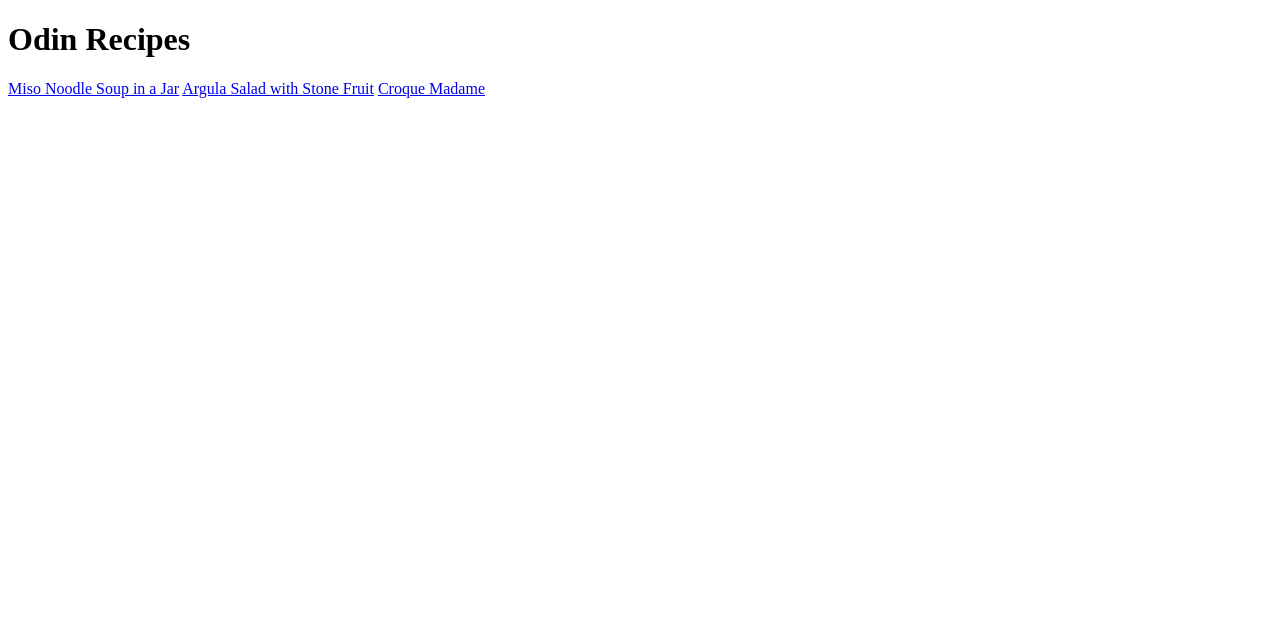
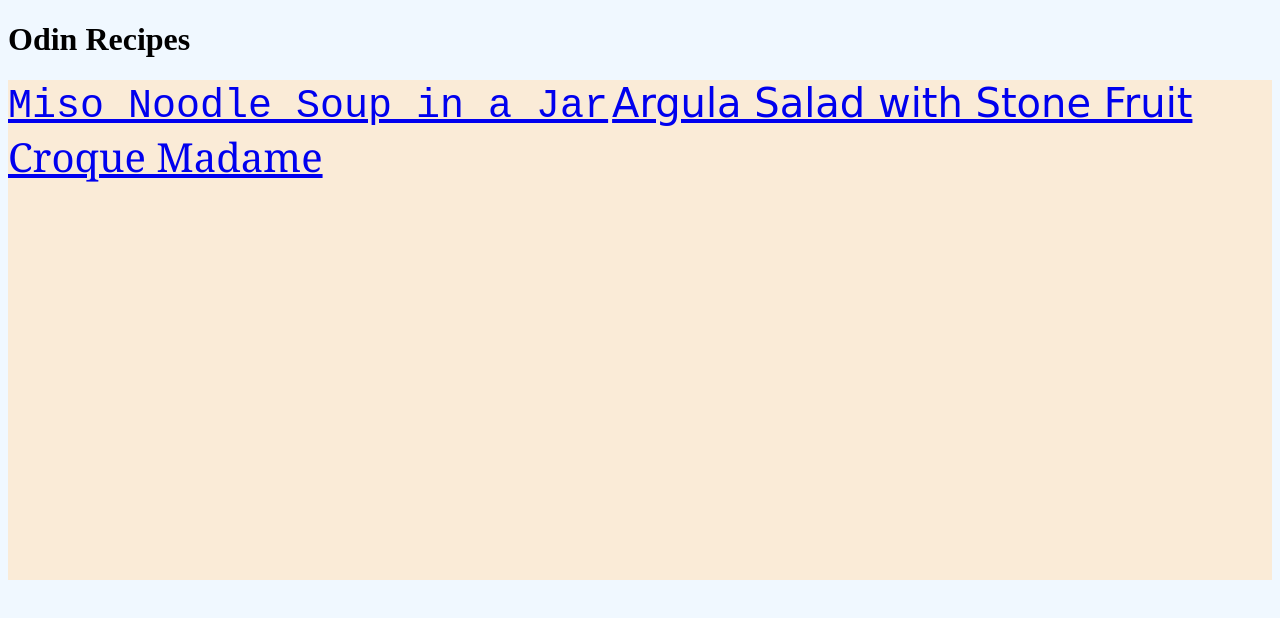
Before and after one commit to rxssula/odin-recipes, a plain HTML site: page index.html in a window 1280 px wide. Drawn offline with Linux system fonts and the light colour scheme.

Commit message:
add style.css file and change background-colors with fonts and their sizes

```diff
--- a/index.html
+++ b/index.html
@@ -1,14 +1,17 @@
 <!DOCTYPE html>
 <html lang="en">
 <head>
+  <link rel="stylesheet" href="style.css">
   <meta charset="UTF-8">
   <meta name="viewport" content="width=device-width, initial-scale=1.0">
   <title>Recipes</title>
 </head>
 <body>
   <h1>Odin Recipes</h1>
-  <a href="recipes/miso-noodle.html">Miso Noodle Soup in a Jar</a>
-  <a href="recipes/argula-salad.html">Argula Salad with Stone Fruit</a>
-  <a href="recipes/croque-madame.html">Croque Madame</a>
+  <div>
+    <a href="recipes/miso-noodle.html" class="monospace">Miso Noodle Soup in a Jar</a>
+    <a href="recipes/argula-salad.html" class="cursive">Argula Salad with Stone Fruit</a>
+    <a href="recipes/croque-madame.html" class="serif">Croque Madame</a>
+  </div>
 </body>
 </html>
--- /dev/null
+++ b/style.css
@@ -0,0 +1,25 @@
+* {
+  background-color: aliceblue;
+}
+div,
+a {
+  background-color: antiquewhite;
+  height: 500px;
+  width: auto;
+}
+
+a {
+  font-size: 40px;
+}
+
+.monospace {
+  font-family: "Courier New", monospace;
+}
+
+.cursive {
+  font-family: "Brush Script MT", cursive;
+}
+
+.serif {
+  font-family: "Georgia", serif;
+}
```
Also changed, not shown: 1 other file.
